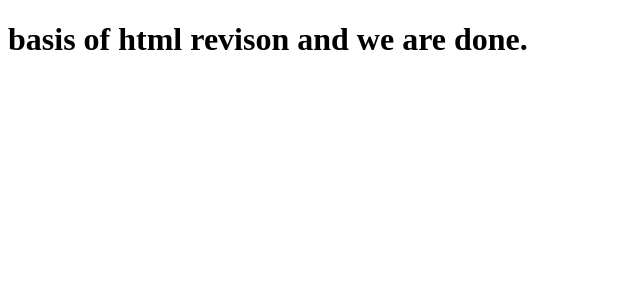
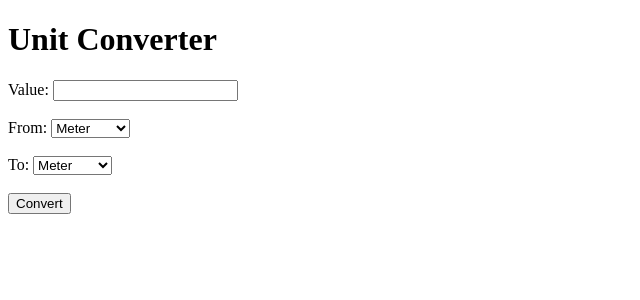
Before and after one commit to Iush-sub/Python-Unit_converter, a Flask app: page / in a window 1280 px wide. Shown: the top 300 px of the page, without its empty margins (0-640 px from the left). Run offline with Flask 3, Linux system fonts and the light colour scheme.

Commit message:
second day

```diff
--- a/app.py
+++ b/app.py
@@ -2,9 +2,34 @@ from flask import Flask,render_template,request,redirect
 
 
 app = Flask(__name__)
-@app.route("/")
+@app.route("/", methods=["GET","POST"])
 def home():
-    return render_template("index.html")
+    result = None
+    if request.method == "POST":
+        from_unit= request.form["from_unit"]
+        to_unit= request.form["to_unit"]
+
+        value = float(request.form["value"])
+        result = convert(
+            value,
+            from_unit,
+            to_unit
+        )
+
+    return render_template("index.html", test=result)
+
+
+def convert(value,from_unit,to_unit):
+
+    if from_unit == "meter" and to_unit == "kilometer":
+        return value/1000
+    elif from_unit == "kilometer" and to_unit == "meter":
+        return value * 1000
+
+    return value
+
+
+
 
 
 if __name__ == '__main__':
--- a/templates/index.html
+++ b/templates/index.html
@@ -1,13 +1,42 @@
 <!DOCTYPE html>
-<html lang="en">
+<html>
 <head>
-    <meta charset="UTF-8">
-    <title>
-
-    </title>
+    <title>Unit Converter</title>
 </head>
 <body>
-<h1>
-        basis of html revison and we are done. </h1>
+
+<h1>Unit Converter</h1>
+
+<form method="POST">
+
+    <label>Value:</label>
+    <input type="number" name="value" required>
+
+    <br><br>
+
+    <label>From:</label>
+    <select name="from_unit">
+        <option value="meter">Meter</option>
+        <option value="kilometer">Kilometer</option>
+    </select>
+
+    <br><br>
+
+    <label>To:</label>
+    <select name="to_unit">
+        <option value="meter">Meter</option>
+        <option value="kilometer">Kilometer</option>
+    </select>
+
+    <br><br>
+
+    <button type="submit">Convert</button>
+
+</form>
+
+{% if test %}
+    <h2> Answer: {{ test }}</h2>
+{% endif %}
+
 </body>
 </html>
```
